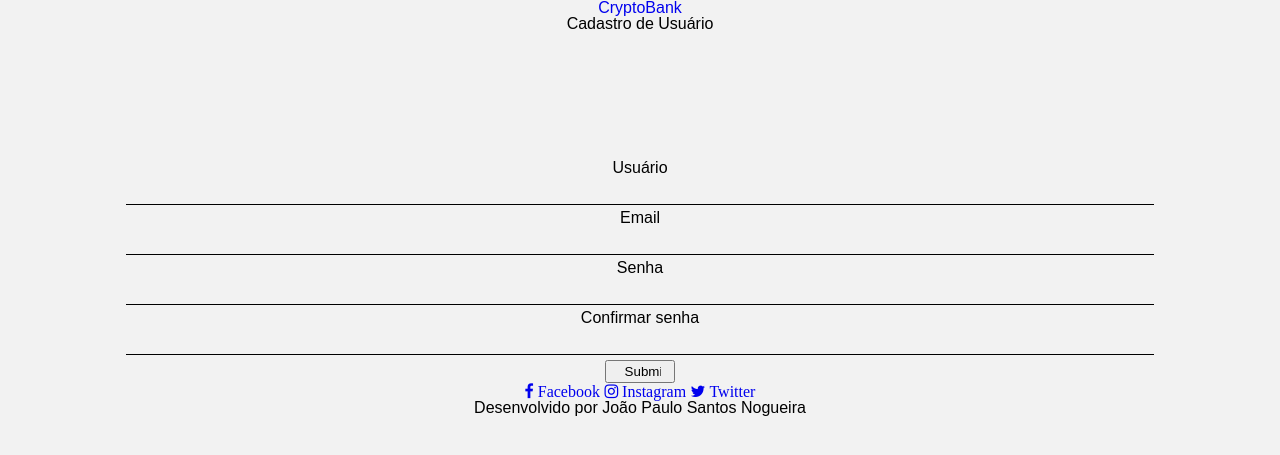
After one commit to JPauloSN/3IFAC-Project, a PHP site: page /form.html in a window 1280 px wide. The commit adds this page. Shown: the top 455 px of the page. Run offline with PHP 8.4, Linux system fonts and the light colour scheme.

Commit message:
Upload com formulario
Necessita de revisão

```diff
--- /dev/null
+++ b/jp/form.html
@@ -0,0 +1,48 @@
+<!DOCTYPE html>
+<html lang="pt-br">
+<head>
+	<meta charset="UTF-8">
+	<meta http-equiv="X-UA-Compatible" content="IE=edge">
+  	<meta name="viewport" content="width=device-width, initial-scale=1.0">
+	<title>Prototipo</title>
+	<link rel="stylesheet" href="reset.css">
+	<link href="style.css" rel="stylesheet">
+	<link rel="stylesheet" href="styleForm.css">
+	<link rel="stylesheet" href="https://cdnjs.cloudflare.com/ajax/libs/font-awesome/4.7.0/css/font-awesome.min.css">
+</head>
+<body>
+	<header>
+		<h1><a href="index.html">CryptoBank</a></h1>
+	</header>
+
+	<main>
+		<h2>Cadastro de Usuário</h2>
+
+        <form action="enviar.php" method="post">
+            <label for="nome">Usuário</label><br>
+            <input class="box" type="text" name="nome" id="nome" required><br>
+
+            <label for="email">Email</label><br>
+            <input class="box" type="email" name="email" id="email" required><br>
+
+            <label for="senha">Senha</label><br>
+            <input class="box" type="password" name="senha" id="senha" required><br>
+
+            <label for="senhaConfirma">Confirmar senha</label><br>
+            <input class="box" type="password" name="senhaConfirma" id="senhaConfirma" required><br>
+
+			<php? if(isset($error)) ?>
+            <button><input type="submit" name="Enviar" id="enviar"></button>
+        </form>
+    </main>
+
+	<footer>
+		<div>
+			<a href="http://"><span class="fa fa-facebook"> Facebook</span></a>
+			<a href="http://"><span class="fa fa-instagram"> Instagram</span></a>
+			<a href="http://"><span class="fa fa-twitter"> Twitter</span></a>
+		</div>
+		<p>Desenvolvido por João Paulo Santos Nogueira</p>
+	</footer>
+</body>
+</html>
--- a/jp/style.css
+++ b/jp/style.css
@@ -3,9 +3,10 @@ body {
   font-family: Arial, Helvetica, sans-serif;
   background-color: #f2f2f2;
 
-  /* Alinha todos elementos ao centro */
+  /*Alinha todos elementos ao centro */
   text-align: center;
 }
+
 
 /* Define estilos para o limite de telas com até 480px de largura */
 @media (max-width: 480px) {
@@ -45,6 +46,9 @@ body {
   iframe{
     /* Define o tamanho da janela do video*/
     width: 100%;
+  }
+  a{
+    color: inherit;
   }
   button{
     /* Define o posicionamento */
--- /dev/null
+++ b/jp/styleForm.css
@@ -0,0 +1,24 @@
+a{
+    text-decoration: none;
+}
+form{
+    margin-top: 10%;
+}
+input{
+    width: 80%;
+    margin: 5px;
+
+    font-size: large;
+    border: 0;
+    background: none;
+}
+.box{
+    border-bottom:  solid black 1px;
+
+    text-align: center;
+}
+
+#enviar{
+    font-size: inherit;
+    margin: 0;
+}
```
Also changed, not shown: jp/enviar.php (added, +14 -0 lines), jp/index.html (+4 -3 lines).
